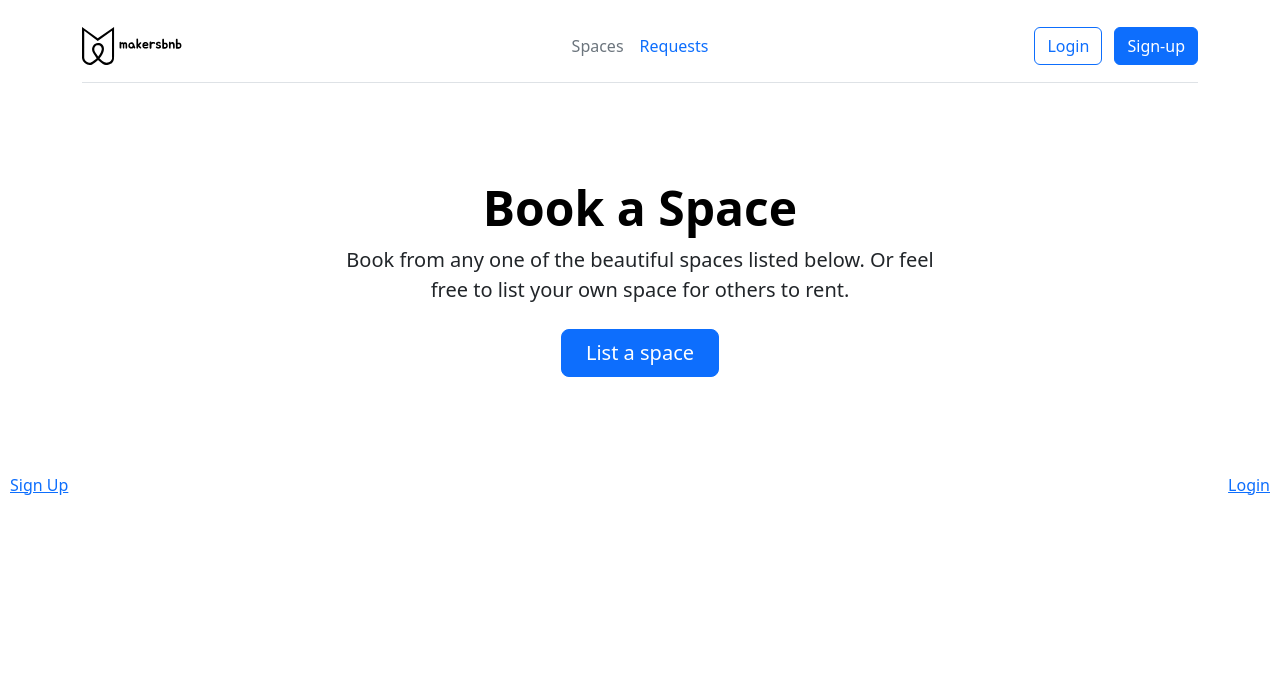
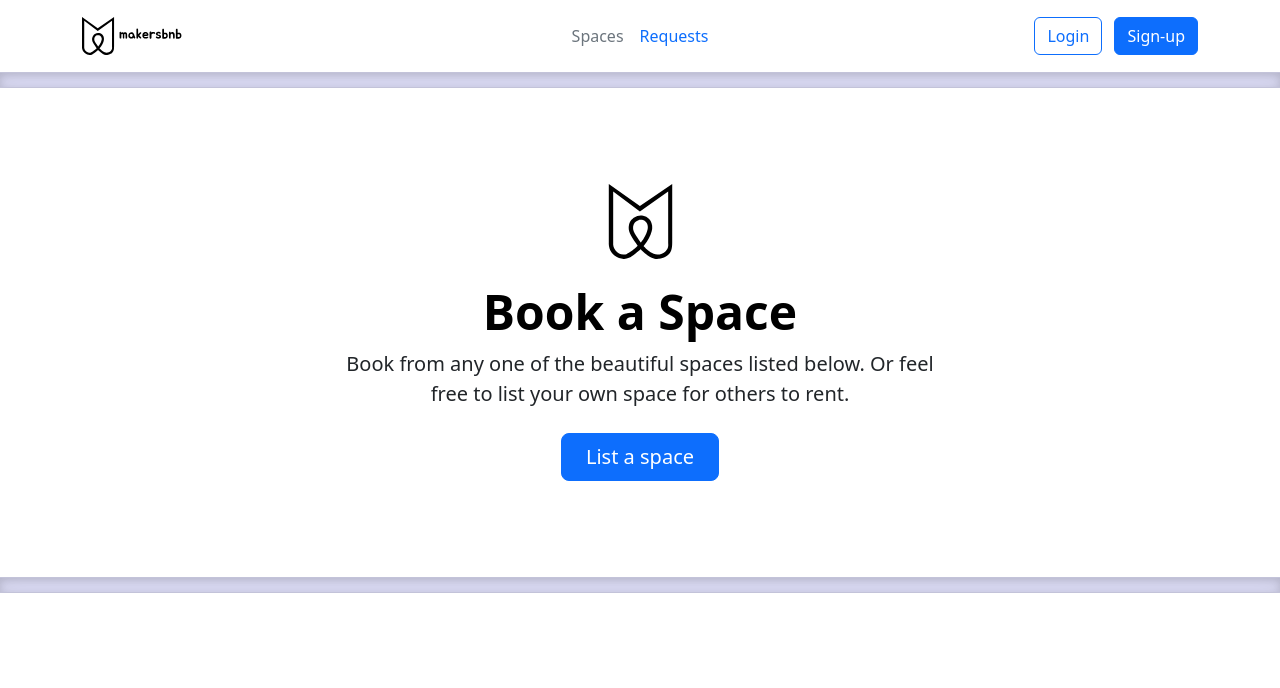
Before and after one commit to JonnySB/makers-007-engineering-project-1, a Flask app: page /spaces in a window 1280 px wide. Shown: the top 688 px of the page. Run offline with Flask 3, Linux system fonts and the light colour scheme; data that the repository does not hold is empty; some libraries are stand-ins or nearby versions.

Commit message:
/spaces page revamped

```diff
--- a/app.py
+++ b/app.py
@@ -140,6 +140,11 @@ def login_user():
 
     return redirect("/spaces")
 
+@app.route("/logout", methods=["GET"])
+def logout_user():
+    session['user_id'] = None
+    session['logged_in'] = False
+    return redirect(f"/spaces")
 
 # These lines start the server if you run this file directly
 # They also start the server configured to use the test database
--- a/templates/spaces/spaces.html
+++ b/templates/spaces/spaces.html
@@ -1,79 +1,115 @@
 <!DOCTYPE html>
-<html lang="en">
+
+<html lang="en" data-bs-theme="light" data-arp-injected="true">
+
 <head>
-        <meta charset="utf-8">
-        <meta name="viewport" content="width=device-width, initial-scale=1">
+    <meta charset="utf-8" />
+    <meta name="viewport" content="width=device-width, initial-scale=1" />
     <title>Home</title>
-        <link href="https://cdn.jsdelivr.net/npm/bootstrap@5.3.2/dist/css/bootstrap.min.css" rel="stylesheet" integrity="sha384-T3c6CoIi6uLrA9TneNEoa7RxnatzjcDSCmG1MXxSR1GAsXEV/Dwwykc2MPK8M2HN" crossorigin="anonymous">
+    <link href="https://cdn.jsdelivr.net/npm/bootstrap@5.3.2/dist/css/bootstrap.min.css" rel="stylesheet"
+        integrity="sha384-T3c6CoIi6uLrA9TneNEoa7RxnatzjcDSCmG1MXxSR1GAsXEV/Dwwykc2MPK8M2HN" crossorigin="anonymous" />
+    <style>
+        .b-example-divider {
+            width: 100%;
+            height: 1rem;
+            background-color: rgba(0, 0, 255, 0.1);
+            border: solid rgba(0, 0, 0, 0.15);
+            border-width: 1px 0;
+            box-shadow: inset 0 0.5em 1.5em rgba(0, 0, 0, 0.1),
+                inset 0 0.125em 0.5em rgba(0, 0, 0, 0.15);
+        }
+    </style>
 </head>
+
 <body>
     <!-- Header of page -->
     <div class="container">
-            <header class="d-flex flex-wrap align-items-center justify-content-center justify-content-md-between py-3 mb-4 border-bottom">
+        <header class="d-flex flex-wrap align-items-center justify-content-center justify-content-md-between py-3">
             <div class="col-md-3 mb-2 mb-md-0">
-                <img src="{{ url_for('static', filename='makersbnb_logo.svg') }}" width="100" height="40"/>
+                <a href="/spaces"><img src="{{ url_for('static', filename='makersbnb_logo.svg') }}" width="100"
+                        height="40" /></a>
             </div>
 
             <ul class="nav col-12 col-md-auto mb-2 justify-content-center mb-md-0">
-                <li><a href="#" class="nav-link px-2 link-secondary">Spaces</a></li>
+                <li>
+                    <a href="/spaces" class="nav-link px-2 link-secondary">Spaces</a>
+                </li>
                 <li><a href="#" class="nav-link px-2">Requests</a></li>
             </ul>
             {% if not logged_in %}
             <div class="col-md-3 text-end">
-                <a href="/login"><button type="button" class="btn btn-outline-primary me-2">Login</button></a>
-                <a href="/signup"><button type="button" class="btn btn-primary">Sign-up</button></a>
+                <a href="/login"><button type="button" class="btn btn-outline-primary me-2">
+                        Login
+                    </button></a>
+                <a href="/signup"><button type="button" class="btn btn-primary">
+                        Sign-up
+                    </button></a>
             </div>
             {% else %}
-            <div class="col-md-3 text-end">
-                <li>Hey {{ user.username }}!</li>
-                <button type="button" class="btn btn-outline-primary me-2">Logout</button></a>
+            <div class="nav col-md-3 justify-content-end">
+                <a class="nav-link px-2 link-secondary">Hey {{ user.username }}!</a>
+                <a href="/logout"><button type="button" class="btn btn-outline-primary me-2">
+                        Logout
+                    </button></a>
             </div>
             {% endif %}
         </header>
     </div>
     <!--  -->
 
+    <div class="b-example-divider"></div>
+
     <div class="px-4 py-5 my-5 text-center">
+        <img class="d-block mx-auto mb-4" src="{{ url_for('static', filename='makersbnb_icon.svg') }}" alt="" width="75"
+            height="75" />
         <h1 class="display-5 fw-bold text-body-emphasis">Book a Space</h1>
         <div class="col-lg-6 mx-auto">
-                <p class="lead mb-4">Book from any one of the beautiful spaces listed below. Or feel free to list your own space for others to rent.</p>
+            <p class="lead mb-4">
+                Book from any one of the beautiful spaces listed below. Or
+                feel free to list your own space for others to rent.
+            </p>
+            {% if not logged_in %}
             <div class="d-grid gap-2 d-sm-flex justify-content-sm-center">
-                    <a href="/spaces/new"><button type="button" class="btn btn-primary btn-lg px-4 gap-3">List a space</button></a>
+                <a href="/spaces/signup"><button type="button" class="btn btn-primary btn-lg px-4 gap-3">
+                        List a space
+                    </button></a>
+            </div>
+            {% else %}
+            <div class="d-grid gap-2 d-sm-flex justify-content-sm-center">
+                <a href="/spaces/new"><button type="button" class="btn btn-primary btn-lg px-4 gap-3">
+                        List a space
+                    </button></a>
+            </div>
+            {% endif %}
         </div>
     </div>
+
+    <div class="b-example-divider"></div>
+
+    <!-- row p-4 pb-0 pe-lg-0 pt-lg-5 align-items-center rounded-3 border shadow-lg -->
+
+    <div class="flex-column flex-md-row p-5 gap-4 py-md-5 align-items-center justify-content-center">
+        <div class="list-group">
+            {% for space in spaces %}
+            <a href="/spaces/{{space.id}}" class="list-group-item list-group-item-action d-flex gap-3 py-3"
+                aria-current="true">
+                <div class="d-flex gap-2 w-100 justify-content-between">
+                    <div>
+                        <h6 class="mb-0 t-space-name">{{ space.name }}</h6>
+                        <p class="mb-0 opacity-75 t-space-description">
+                            {{ space.description }}
+                        </p>
                     </div>
-        <div class="b-example-divider"></div>
-        <style>
-            html {
-                padding: 10px;
-            }
-            nav {
-                display: flex;
-                justify-content: space-between;
-                align-items: center;
-            }
-        </style>
+                    <small class="opacity-50 text-nowrap t-space-price">£{{ space.price }}/ night</small>
+                </div>
+            </a>
+            {% endfor %}
+        </div>
+    </div>
 
-        <nav>
-            {% if not logged_in %}
-            <a href="/signup">Sign Up</a>
-            <a href="/login">Login</a>
-            {% else %}
-            <a href="">{{ user.username }}</a>
-            {% endif %}
-        </nav>
+    <script src="https://cdn.jsdelivr.net/npm/bootstrap@5.3.2/dist/js/bootstrap.bundle.min.js"
+        integrity="sha384-C6RzsynM9kWDrMNeT87bh95OGNyZPhcTNXj1NW7RuBCsyN/o0jlpcV8Qyq46cDfL"
+        crossorigin="anonymous"></script>
+</body>
 
-        <table style="width:50%"">
-            {% for space in spaces %}
-                <tr>
-                    <td class="t-space-name">{{ space.name }}</td>
-                    <td class="t-space-description">{{ space.description }}</td>
-                    <td class="t-space-price">£{{ space.price }}</td>
-                    <td><a href="/spaces/{{space.id}}">Details</a></td>
-                </tr>
-            {% endfor %}
-        </table>
-
-        <script src="https://cdn.jsdelivr.net/npm/bootstrap@5.3.2/dist/js/bootstrap.bundle.min.js" integrity="sha384-C6RzsynM9kWDrMNeT87bh95OGNyZPhcTNXj1NW7RuBCsyN/o0jlpcV8Qyq46cDfL" crossorigin="anonymous"></script>
-    </body>
 </html>
```
Also changed, not shown: tests/test_app.py (+2 -2 lines), static/makersbnb_icon.svg (added). Lines whose indentation alone changed are shown as unchanged.
